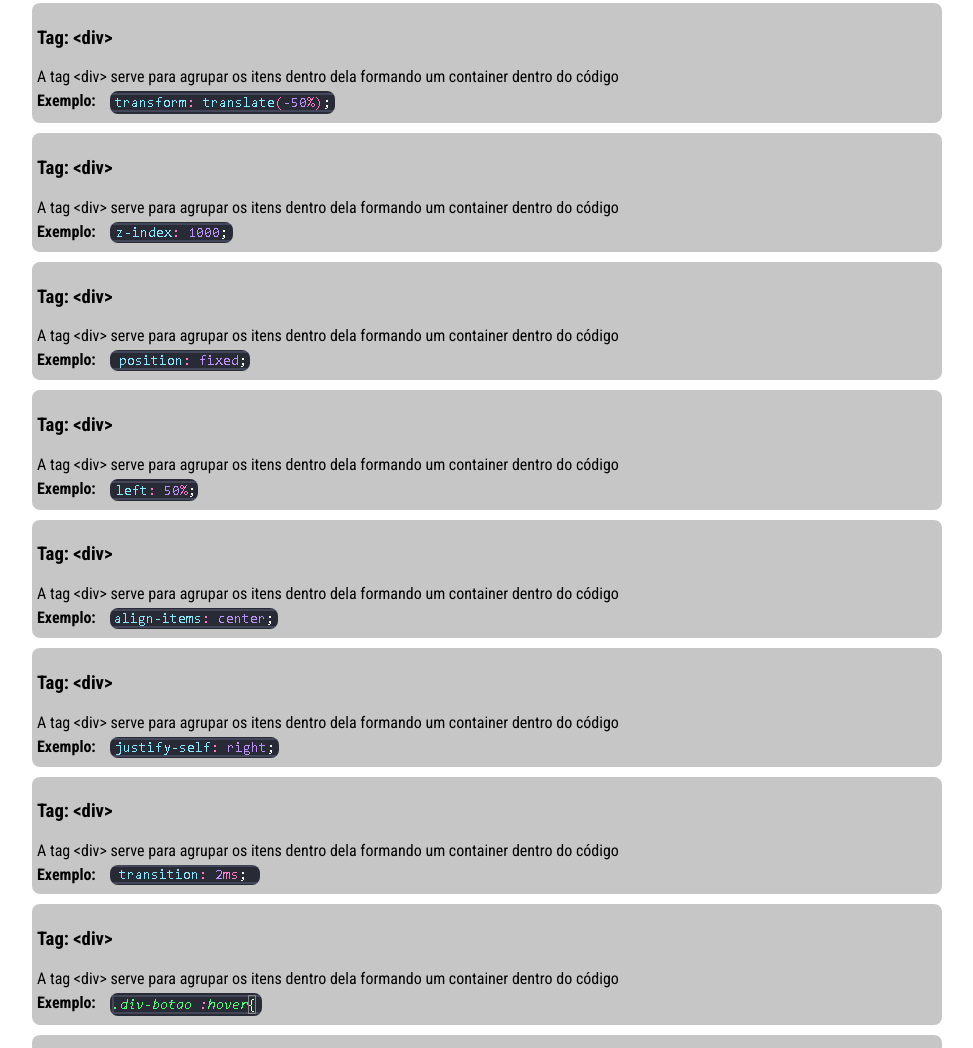
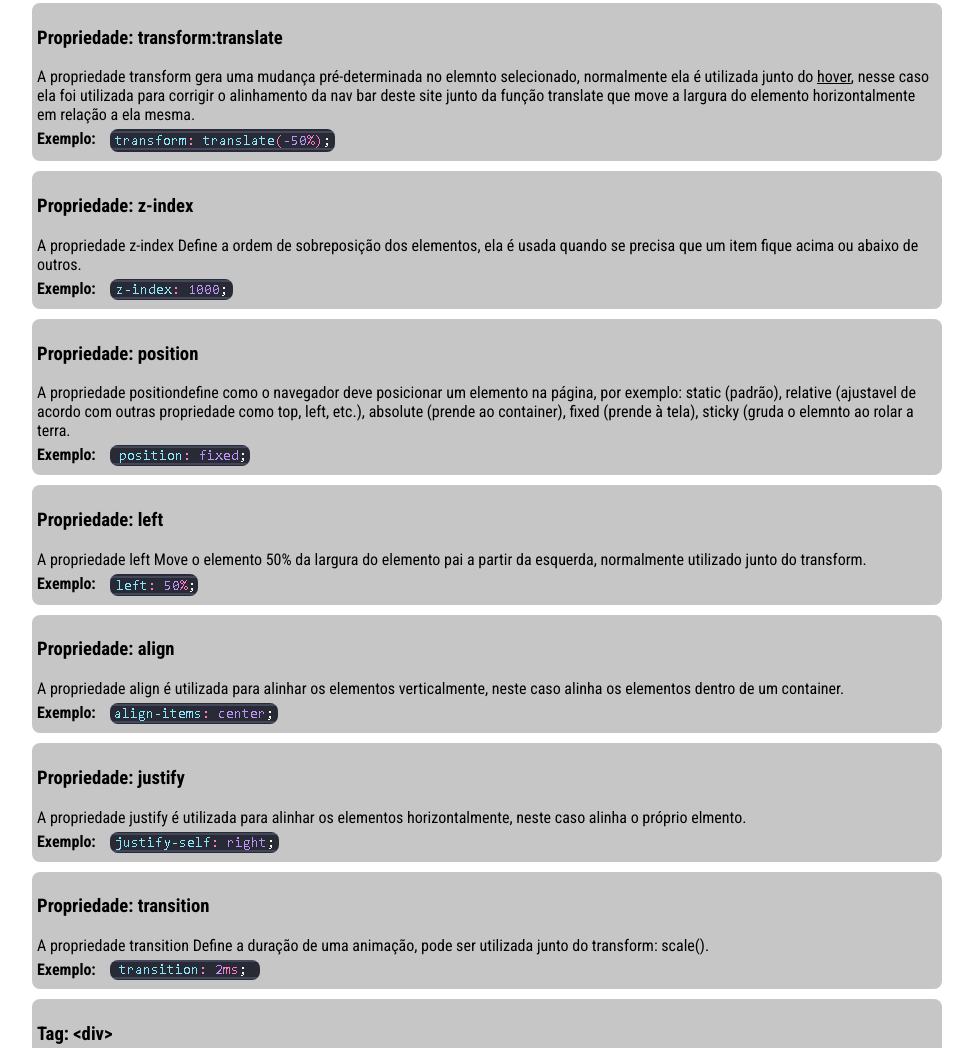
Before and after one commit to nobre0606/Glossario-T-cnico, a plain HTML site: page css.html in a window 1280 px wide. Shown: the part 351-1399 px from the top of the page, without its empty margins (96-1069 px from the left). Drawn offline with Linux system fonts and the light colour scheme.

Commit message:
subindo projeto

```diff
--- a/css.css
+++ b/css.css
@@ -131,3 +131,13 @@ a{
     margin: 0;
     padding: 0;
 }
+
+.botao-id {
+    text-decoration: underline;
+    transition: 2ms;
+
+}
+
+.botao-id:hover{
+    transform: scale(110%);
+}
--- a/css.html
+++ b/css.html
@@ -60,8 +60,8 @@
         </div>
 
         <div class="item">
-            <h3>Tag: <code class="titulo">&lt;div&gt;</code></h3>
-            <P>A tag <code>&lt;div&gt;</code> serve para agrupar os itens dentro dela formando um container dentro do código</P>
+            <h3>Propriedade: <code class="titulo"> transform:translate</code></h3>
+            <P>A propriedade<code> transform</code> gera uma mudança pré-determinada no elemnto selecionado, normalmente ela é utilizada junto do <a class="botao-id" href="#hover">hover</a>, nesse caso ela foi utilizada para corrigir o alinhamento da nav bar deste site junto da função translate que move a largura do elemento horizontalmente em relação a ela mesma.</P>
 
             <div class="texto-img">
                 <p>Exemplo:</p>
@@ -73,8 +73,8 @@
         </div>
 
         <div class="item">
-            <h3>Tag: <code class="titulo">&lt;div&gt;</code></h3>
-            <P>A tag <code>&lt;div&gt;</code> serve para agrupar os itens dentro dela formando um container dentro do código</P>
+            <h3>Propriedade: <code class="titulo">z-index</code></h3>
+            <P>A propriedade <code>z-index</code> Define a ordem de sobreposição dos elementos, ela é usada quando se precisa que um item fique acima ou abaixo de outros.</P>
 
             <div class="texto-img">
                 <p>Exemplo:</p>
@@ -86,8 +86,8 @@
         </div>
 
         <div class="item">
-            <h3>Tag: <code class="titulo">&lt;div&gt;</code></h3>
-            <P>A tag <code>&lt;div&gt;</code> serve para agrupar os itens dentro dela formando um container dentro do código</P>
+            <h3>Propriedade: <code class="titulo">position</code></h3>
+            <P>A propriedade <code>position</code>define como o navegador deve posicionar um elemento na página, por exemplo: static (padrão), relative (ajustavel de acordo com outras propriedade como top, left, etc.), absolute (prende ao container), fixed (prende à tela), sticky (gruda o elemnto ao rolar a terra.</P>
 
             <div class="texto-img">
                 <p>Exemplo:</p>
@@ -99,8 +99,8 @@
         </div>
 
         <div class="item">
-            <h3>Tag: <code class="titulo">&lt;div&gt;</code></h3>
-            <P>A tag <code>&lt;div&gt;</code> serve para agrupar os itens dentro dela formando um container dentro do código</P>
+            <h3>Propriedade: <code class="titulo">left</code></h3>
+            <P>A propriedade <code>left</code> Move o elemento 50% da largura do elemento pai a partir da esquerda, normalmente utilizado junto do transform.</P>
 
             <div class="texto-img">
                 <p>Exemplo:</p>
@@ -112,8 +112,8 @@
         </div>
 
         <div class="item">
-            <h3>Tag: <code class="titulo">&lt;div&gt;</code></h3>
-            <P>A tag <code>&lt;div&gt;</code> serve para agrupar os itens dentro dela formando um container dentro do código</P>
+            <h3>Propriedade: <code class="titulo">align</code></h3>
+            <P>A propriedade <code>align</code> é utilizada para alinhar os elementos verticalmente, neste caso alinha os elementos dentro de um container.</P>
 
             <div class="texto-img">
                 <p>Exemplo:</p>
@@ -125,8 +125,8 @@
         </div>
 
         <div class="item">
-            <h3>Tag: <code class="titulo">&lt;div&gt;</code></h3>
-            <P>A tag <code>&lt;div&gt;</code> serve para agrupar os itens dentro dela formando um container dentro do código</P>
+            <h3>Propriedade: <code class="titulo">justify</code></h3>
+            <P>A propriedade <code>justify</code> é utilizada para alinhar os elementos horizontalmente, neste caso alinha o próprio elmento.</P>
 
             <div class="texto-img">
                 <p>Exemplo:</p>
@@ -138,8 +138,8 @@
         </div>
 
         <div class="item">
-            <h3>Tag: <code class="titulo">&lt;div&gt;</code></h3>
-            <P>A tag <code>&lt;div&gt;</code> serve para agrupar os itens dentro dela formando um container dentro do código</P>
+            <h3>Propriedade: <code class="titulo">transition</code></h3>
+            <P>A propriedade <code>transition</code> Define a duração de uma animação, pode ser utilizada junto do transform: scale().</P>
 
             <div class="texto-img">
                 <p>Exemplo:</p>
@@ -152,7 +152,7 @@
 
         <div class="item">
             <h3>Tag: <code class="titulo">&lt;div&gt;</code></h3>
-            <P>A tag <code>&lt;div&gt;</code> serve para agrupar os itens dentro dela formando um container dentro do código</P>
+            <P id="hover">A tag <code>&lt;div&gt;</code> serve para agrupar os itens dentro dela formando um container dentro do código</P>
 
             <div class="texto-img">
                 <p>Exemplo:</p>
```
